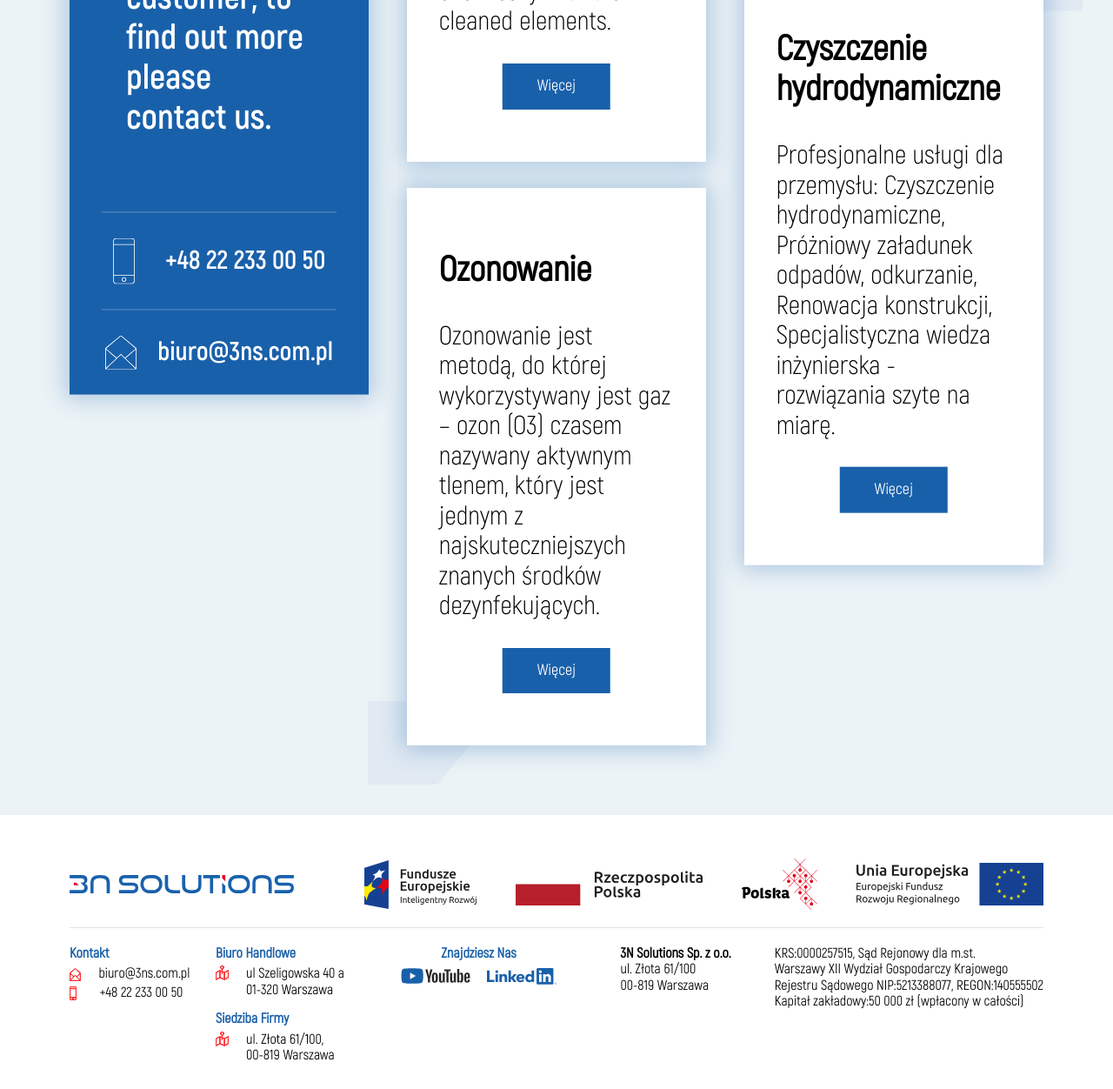
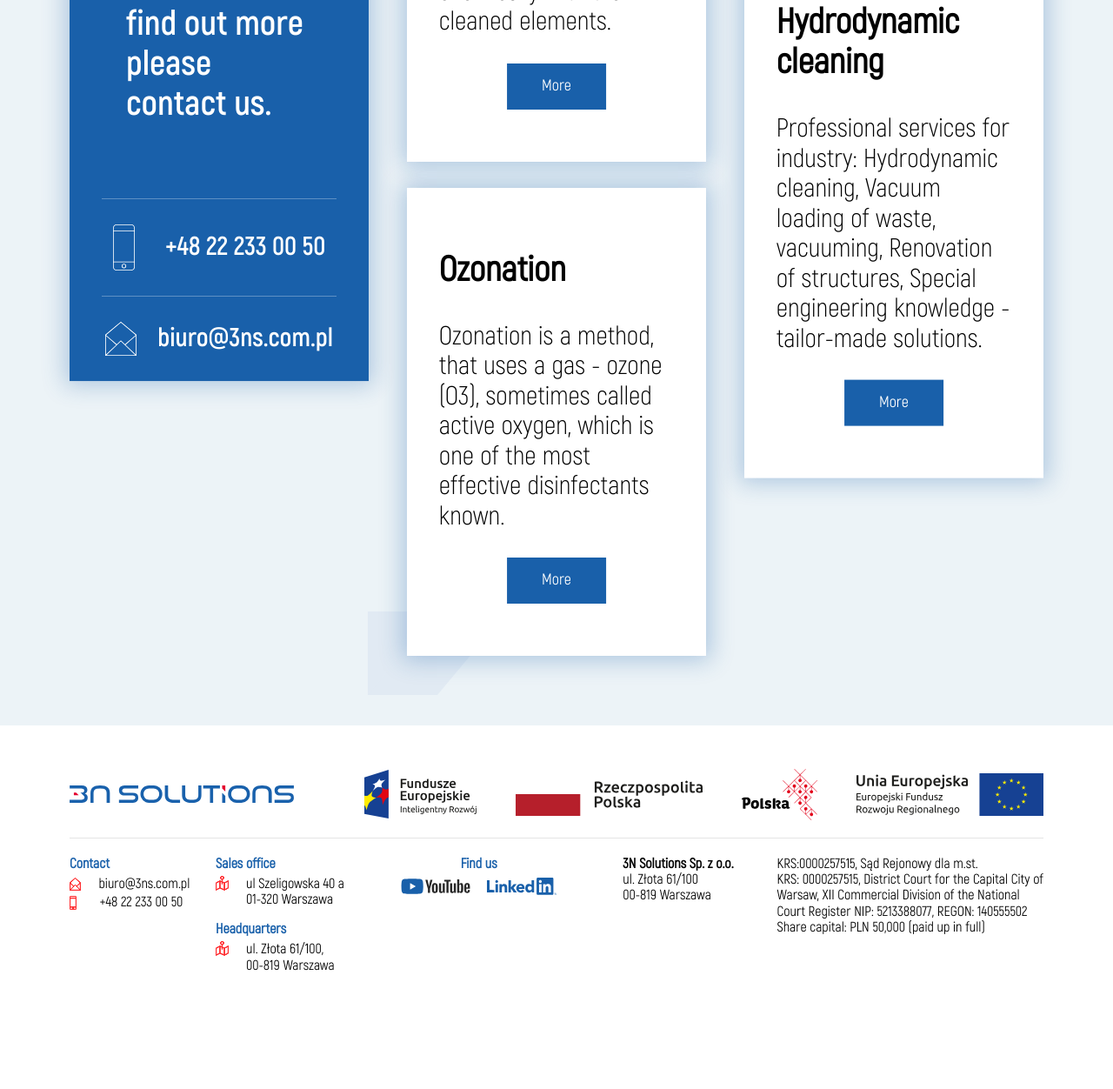
Before and after one commit to marypieroszkiewicz/3n_solutions-en, a website: page index.html in a window 1280 px wide. Shown: the part 7713-8965 px from the top of the page at 87% size. After the commit the page ends 8862 px from the top, so only its background shows below. Drawn offline with Linux system fonts and the light colour scheme.

Commit message:
add english text

```diff
--- a/index.html
+++ b/index.html
@@ -82,45 +82,36 @@
                   <a href="#" class="menu__link">Services<span class="menu__link--arrow"></span></a>
                   <ul class="menu-submenu menu-submenu--1 js--menu-submenu">
                     <li class="menu-submenu__item">
-                      <a href="konserwacja.html" class="menu-submenu__link js-anchor--link">Konserwacja urządzeń elektroenergetycznych
-                      </a>
+                      <a href="konserwacja.html" class="menu-submenu__link js-anchor--link">Maintenance of electrical equipment</a>
                     </li>
                     <li class="menu-submenu__item">
-                      <a href="czyszczenie.html" class="menu-submenu__link js-anchor--link">Czyszczenie urządzeń elektrycznych
-                      </a>
+                      <a href="czyszczenie.html" class="menu-submenu__link js-anchor--link">Cleaning of electrical appliances</a>
                     </li>
                     <li class="menu-submenu__item">
-                      <a href="czyszczenie-hydrodynamiczne.html" class="menu-submenu__link js-anchor--link">Czyszczenie hydrodynamiczne
-                      </a>
+                      <a href="czyszczenie-hydrodynamiczne.html" class="menu-submenu__link js-anchor--link">Hydrodynamic cleaning</a>
                     </li>
                     <li class="menu-submenu__item">
-                      <a href="czyszczenie-pozarowe.html" class="menu-submenu__link js-anchor--link">Czyszczenie popożarowe
-                      </a>
+                      <a href="czyszczenie-pozarowe.html" class="menu-submenu__link js-anchor--link">After-fire cleaning</a>
                     </li>
                     <li class="menu-submenu__item">
-                      <a href="pomiary.html" class="menu-submenu__link js-anchor--link">Pomiary termowizyjne i elektryczne
-                      </a>
+                      <a href="pomiary.html" class="menu-submenu__link js-anchor--link">Thermovision and electrical measurements</a>
                     </li>
                   </ul>
                 </li>
                 <li class="menu__item">
-                  <a href="realizacje.html" class="menu__link menu__link--space js-anchor--link">Realizations
-                  </a>
+                  <a href="realizacje.html" class="menu__link menu__link--space js-anchor--link">Realizations</a>
                 </li>
                 <li class="menu__item">
                   <a href="#" class="menu__link">Technologies<span class="menu__link--arrow"></span></a>
                   <ul class="menu-submenu menu-submenu--2 js--menu-submenu">
                     <li class="menu-submenu__item">
-                      <a href="mieszanka-gazow.html" class="menu-submenu__link js-anchor--link">Mieszanka Gazów
-                      </a>
+                      <a href="mieszanka-gazow.html" class="menu-submenu__link js-anchor--link">Gas mixture</a>
                     </li>
                     <li class="menu-submenu__item">
-                      <a href="czyszczenie-hydrodynamiczne-2.html" class="menu-submenu__link js-anchor--link">Czyszczenie hydrodynamiczne
-                      </a>
+                      <a href="czyszczenie-hydrodynamiczne-2.html" class="menu-submenu__link js-anchor--link">Hydrodynamic cleaning</a>
                     </li>
                     <li class="menu-submenu__item">
-                      <a href="ozonowanie.html" class="menu-submenu__link js-anchor--link">Ozonowanie
-                      </a>
+                      <a href="ozonowanie.html" class="menu-submenu__link js-anchor--link">Ozonation</a>
                     </li>
                   </ul>
                 </li>
@@ -648,26 +639,23 @@
                   <div class="main__technologies-content__box-rectangle main__technologies-content__box-rectangle--1"></div>
                   <h3 class="main__technologies-content__box-title">Gas mixture</h3>
                   <p class="main__technologies-content__box-text">The mixture reaches places inaccessible to traditional methods. At the same time, it is completely dry, does not cause moisture, does not react physically or chemically with the cleaned elements.</p>
-                  <a href="mieszanka-gazow.html" role="button" class="main__technologies-content__box-btn">Więcej</a>
+                  <a href="mieszanka-gazow.html" role="button" class="main__technologies-content__box-btn">More</a>
                 </div>
 
                 <div class="main__technologies-content__box-child">
                   <div class="main__technologies-content__box-rectangle main__technologies-content__box-rectangle--2"></div>
-                  <h3 class="main__technologies-content__box-title">Ozonowanie</h3>
-                  <p class="main__technologies-content__box-text">Ozonowanie jest metodą,
-                    do której wykorzystywany jest
-                    gaz – ozon (O3) czasem nazywany aktywnym tlenem, który jest jednym z najskuteczniejszych znanych środków dezynfekujących.</p>
-                  <a href="ozonowanie.html" role="button" class="main__technologies-content__box-btn">Więcej</a>
+                  <h3 class="main__technologies-content__box-title">Ozonation</h3>
+                  <p class="main__technologies-content__box-text">Ozonation is a method,
+                    that uses a gas - ozone (O3), sometimes called active oxygen, which is one of the most effective disinfectants known.</p>
+                  <a href="ozonowanie.html" role="button" class="main__technologies-content__box-btn">More</a>
                 </div>
               </div>
               <div class="main__technologies-content__box main__technologies-content__box--3">
                 <div class="main__technologies-content__box-child">
                   <div class="main__technologies-content__box-rectangle main__technologies-content__box-rectangle--3"></div>
-                  <h3 class="main__technologies-content__box-title">Czyszczenie hydrodynamiczne</h3>
-                  <p class="main__technologies-content__box-text">Profesjonalne usługi
-                    dla przemysłu: Czyszczenie hydrodynamiczne, Próżniowy załadunek odpadów, odkurzanie, Renowacja konstrukcji, Specjalistyczna wiedza inżynierska - rozwiązania szyte
-                    na miarę.</p>
-                  <a href="czyszczenie-hydrodynamiczne-2.html" role="button" class="main__technologies-content__box-btn">Więcej</a>
+                  <h3 class="main__technologies-content__box-title">Hydrodynamic cleaning</h3>
+                  <p class="main__technologies-content__box-text">Professional services for industry: Hydrodynamic cleaning, Vacuum loading of waste, vacuuming, Renovation of structures, Special engineering knowledge - tailor-made solutions.</p>
+                  <a href="czyszczenie-hydrodynamiczne-2.html" role="button" class="main__technologies-content__box-btn">More</a>
                 </div>
               </div>
             </div>
@@ -695,18 +683,18 @@
         <div class="footer-content__bottom">
           <div class="footer-content__bottom-left">
             <div class="footer-content__bottom-left__details footer-content__bottom-left__details--1">
-              <h4 class="footer-content__bottom-left__details-title footer-content__bottom-left__details-title--1">Kontakt</h4>
+              <h4 class="footer-content__bottom-left__details-title footer-content__bottom-left__details-title--1">Contact</h4>
               <span class="footer-content__bottom-left__details-email">biuro@3ns.com.pl</span>
               <span class="footer-content__bottom-left__details-phone">+48 22 233 00 50</span>
             </div>
             <div class="footer-content__bottom-left__details footer-content__bottom-left__details--2">
               <div class="footer-content__bottom-left__details-wrap">
-                <h4 class="footer-content__bottom-left__details-title footer-content__bottom-left__details-title--2">Biuro Handlowe</h4>
+                <h4 class="footer-content__bottom-left__details-title footer-content__bottom-left__details-title--2">Sales office</h4>
                 <span class="footer-content__bottom-left__details-adress">ul Szeligowska 40 a
                 01-320 Warszawa</span>
               </div>
               <div class="footer-content__bottom-left__details-wrap">
-                <h4 class="footer-content__bottom-left__details-title footer-content__bottom-left__details-title--3">Siedziba Firmy</h4>
+                <h4 class="footer-content__bottom-left__details-title footer-content__bottom-left__details-title--3">Headquarters</h4>
                 <span class="footer-content__bottom-left__details-adress">ul. Złota 61/100,
                 00-819 Warszawa
               </span>
@@ -715,7 +703,7 @@
           </div>
           <div class="footer-content__bottom-center">
             <div class="footer-content__bottom-center__content">
-              <h4 class="footer-content__bottom-center__title">Znajdziesz Nas</h4>
+              <h4 class="footer-content__bottom-center__title">Find us</h4>
               <a href="https://www.youtube.com/channel/UCIG0oIqClmQGIiZorvGrTLQ" target="_blank" class="footer-content__bottom-center__social footer-content__bottom-center__social--yt"><img src="images/logo-yt.svg" class="footer-content__bottom-center__social-img footer-content__bottom-center__social-img--yt">
               </a>
               <a href="https://www.linkedin.com/company/3nsolutions/" target="_blank" class="footer-content__bottom-center__social footer-content__bottom-center__social--in"><img src="images/logo-linkedIn.svg" class="footer-content__bottom-center__social-img footer-content__bottom-center__social-img--in"></a>
@@ -728,9 +716,10 @@
             </div>
             <div class="footer-content__bottom-right__details footer-content__bottom-right__details--2">
               <span class="footer-content__bottom-right__details-krs">KRS:0000257515, Sąd Rejonowy dla m.st.
-                Warszawy XII Wydział Gospodarczy Krajowego
-                Rejestru Sądowego NIP:5213388077, REGON:140555502
-                Kapitał zakładowy:50 000 zł (wpłacony w całości)</span>
+                KRS: 0000257515, District Court for the Capital City of
+                Warsaw, XII Commercial Division of the National
+                Court Register NIP: 5213388077, REGON: 140555502
+                Share capital: PLN 50,000 (paid up in full)</span>
             </div>
           </div>
         </div>
```
